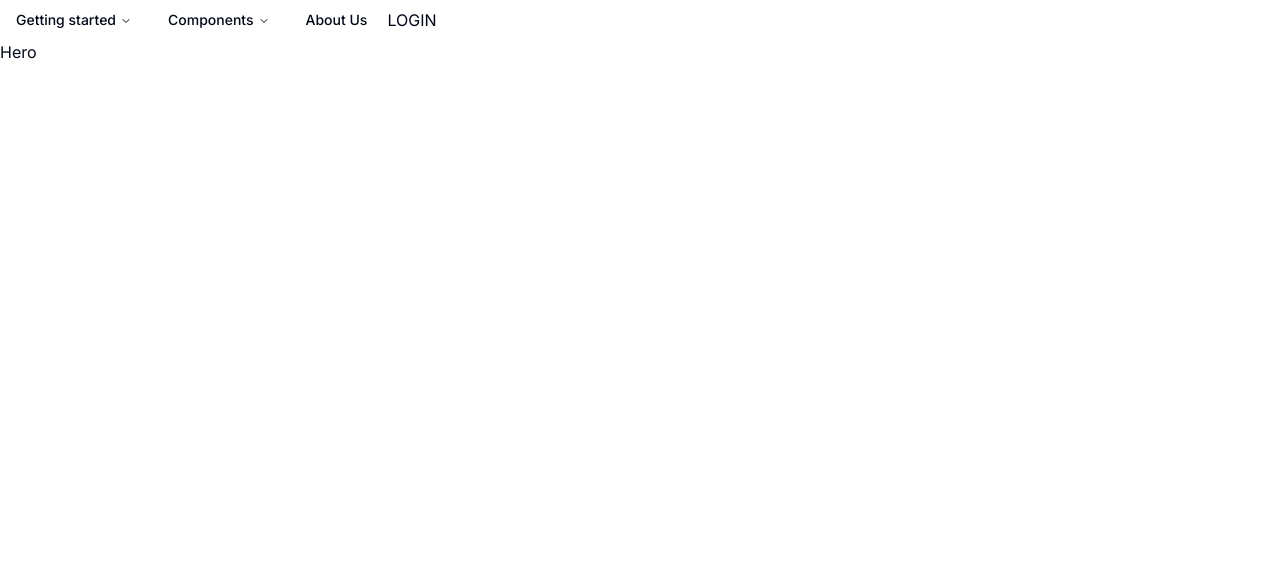
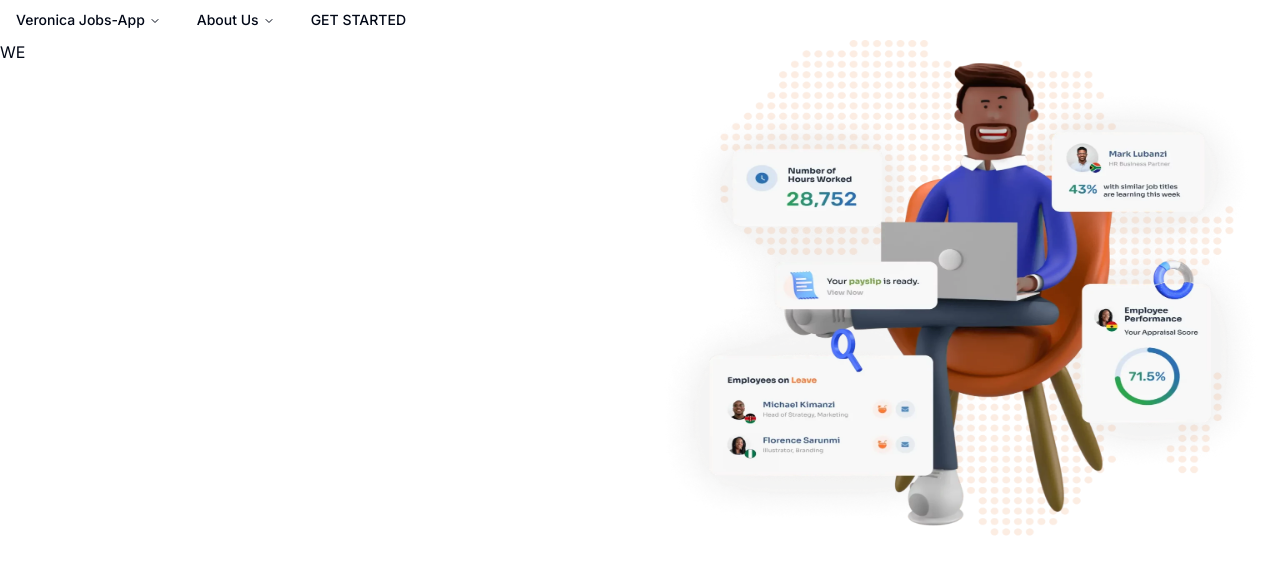
Before and after one commit to owiliwalace/jobs-app, a Next.js app: page / in a window 1280 px wide. Shown: the top 574 px of the page. Built offline with nearby package versions, Linux system fonts and the light colour scheme.

Commit message:
second commit

```diff
--- /dev/null
+++ b/src/app/dashboard/page.tsx
@@ -0,0 +1,9 @@
+import React from 'react'
+
+const Dashboard = () => {
+  return (
+    <div>Dashboard</div>
+  )
+}
+
+export default Dashboard
--- a/src/app/page.tsx
+++ b/src/app/page.tsx
@@ -60,7 +60,7 @@ const NavigationMenuDemo =() =>{
     <NavigationMenu>
       <NavigationMenuList>
         <NavigationMenuItem>
-          <NavigationMenuTrigger>Getting started</NavigationMenuTrigger>
+          <NavigationMenuTrigger>Veronica Jobs-App</NavigationMenuTrigger>
           <NavigationMenuContent>
             <ul className="grid gap-3 p-4 md:w-[400px] lg:w-[500px] lg:grid-cols-[.75fr_1fr]">
               <li className="row-span-3">
@@ -71,29 +71,20 @@ const NavigationMenuDemo =() =>{
                   >
 
                     <div className="mb-2 mt-4 text-lg font-medium">
-                      shadcn/ui
+                      Employee
                     </div>
                     <p className="text-sm leading-tight text-muted-foreground">
-                      Beautifully designed components built with Radix UI and
-                      Tailwind CSS.
+                      Employee Management website for temporary workers.
                     </p>
                   </a>
                 </NavigationMenuLink>
               </li>
-              <ListItem href="/docs" title="Introduction">
-                Re-usable components built using Radix UI and Tailwind CSS.
-              </ListItem>
-              <ListItem href="/docs/installation" title="Installation">
-                How to install dependencies and structure your app.
-              </ListItem>
-              <ListItem href="/docs/primitives/typography" title="Typography">
-                Styles for headings, paragraphs, lists...etc
-              </ListItem>
+
             </ul>
           </NavigationMenuContent>
         </NavigationMenuItem>
         <NavigationMenuItem>
-          <NavigationMenuTrigger>Components</NavigationMenuTrigger>
+          <NavigationMenuTrigger>About Us</NavigationMenuTrigger>
           <NavigationMenuContent>
             <ul className="grid w-[400px] gap-3 p-4 md:w-[500px] md:grid-cols-2 lg:w-[600px] ">
               {components.map((component) => (
@@ -111,13 +102,11 @@ const NavigationMenuDemo =() =>{
         <NavigationMenuItem>
           <Link href="/about" legacyBehavior passHref>
             <NavigationMenuLink className={navigationMenuTriggerStyle()}>
-              About Us
+              GET STARTED
             </NavigationMenuLink>
           </Link>
         </NavigationMenuItem>
-<div>
-LOGIN
-</div>
+
       </NavigationMenuList>
     </NavigationMenu>
 <Hero />
--- a/src/components/hero.tsx
+++ b/src/components/hero.tsx
@@ -1,8 +1,24 @@
+import Image from 'next/image'
 import React from 'react'
 
 const Hero = () => {
   return (
-    <div>Hero</div>
+    <>
+    <div className=" h-[500px] w-full bg-white flex">
+      <div className="h-[500px] w-1/2">
+        WE
+      </div>
+    <Image
+    className=' w-1/2'
+      src="/hero-homepage.jpg"
+      width={400}
+      height={400}
+      alt="image one"
+    />
+
+
+    </div>
+    </>
   )
 }
 
```
Also changed, not shown: public/hero-homepage.jpg (added).
